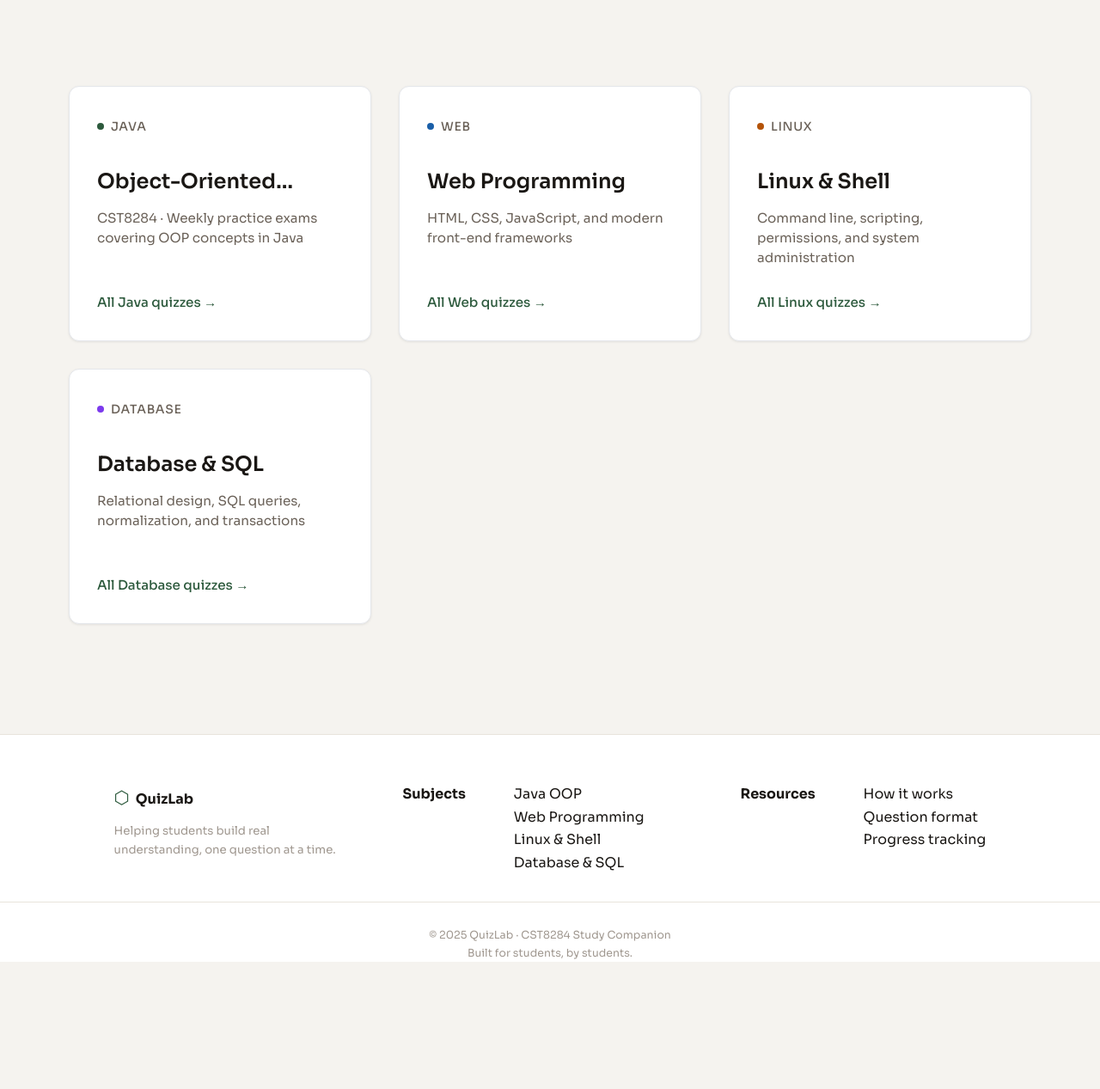
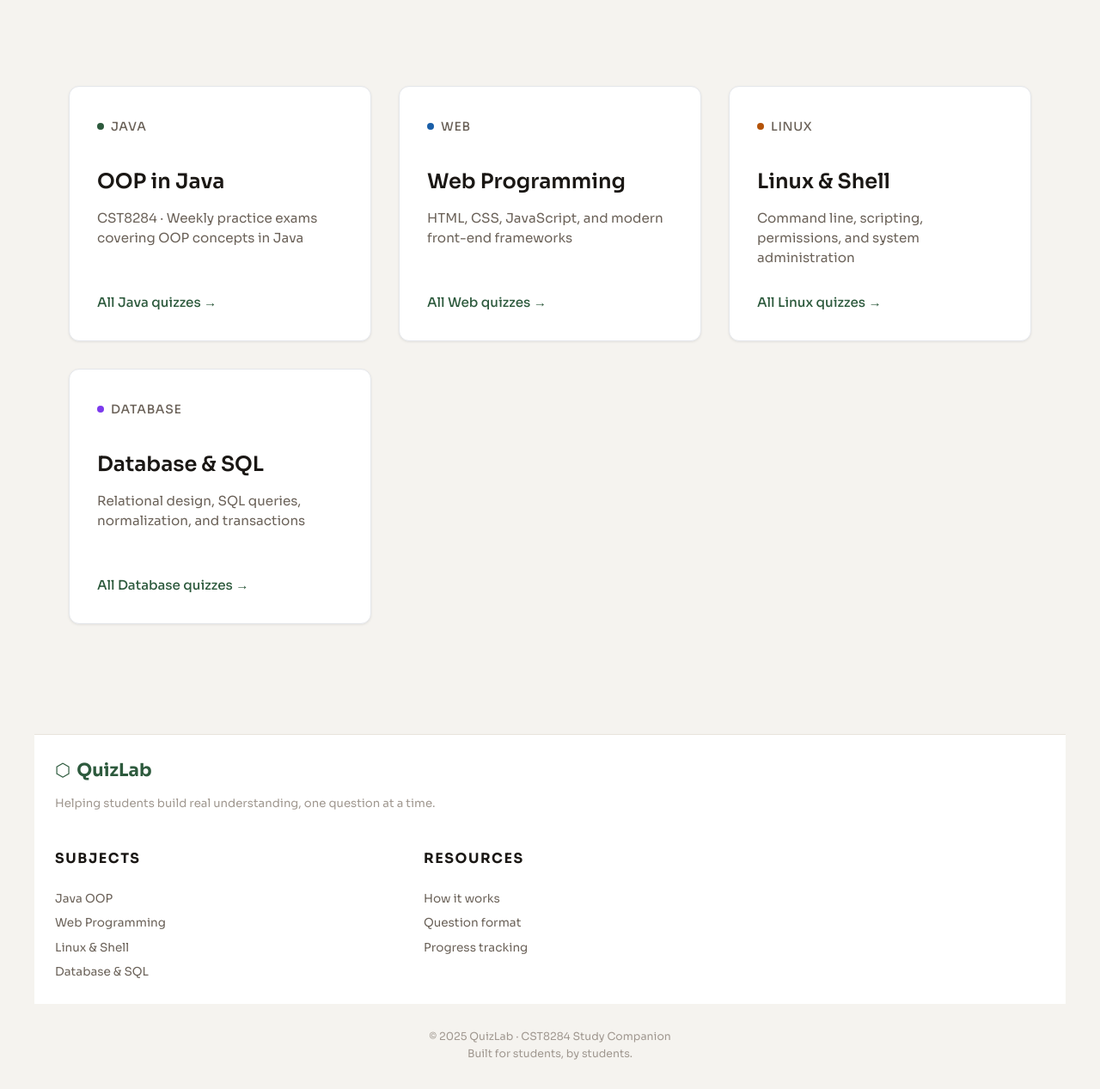
Before and after one commit to chinkitsune/quiz-app, a Node server app: page / in a window 1280 px wide. Shown: the part 509-1776 px from the top of the page at 86% size. Before the commit the page ends 1628 px from the top, so only its background shows below. Run offline with Node 20, Linux system fonts and the light colour scheme.

Commit message:
before modify the footer pug

```diff
--- a/public/css/styles.css
+++ b/public/css/styles.css
@@ -1,5 +1,5 @@
 /* ============================================================
-   index.css  –  QuizLab index page styles
+   layout.css  –  QuizLab index page styles
    Shares the same design tokens as the quiz pages.
    ============================================================ */
 
@@ -54,10 +54,18 @@ ul { list-style: none; }
 img { display: block; max-width: 100%; }
 button { cursor: pointer; font-family: var(--font-body); }
 
+
+body {
+  padding-top: var(--nav-h); /* 64px */
+}
+
 /* ── Navbar ─────────────────────────────────────────────────────────────── */
+
 .navbar {
-  position: sticky;
+  position: fixed;  /* Change from sticky to fixed */
   top: 0;
+  left: 0;
+  right: 0;         /* Span full width */
   z-index: 200;
   height: var(--nav-h);
   background: rgba(245, 243, 239, 0.92);
@@ -315,57 +323,84 @@ button { cursor: pointer; font-family: var(--font-body); }
 .site-footer {
   background: var(--surface);
   border-top: 1px solid var(--border);
-  padding: 56px 24px 32px;
+  padding: 24px;
   display: flex;
-  justify-content: center;
+  flex-wrap: wrap;
+  justify-content: space-between;
+  align-items: center;
+  gap: 40px;  /* Adjust this value to your preference */
+  margin-bottom: 30px;
+
+  max-width: 1200px;
+  margin: 0 auto;
 }
 
-.footer-brand {
-  max-width: 280px;
+.footer-brand{
+  flex-basis: 100%;
+}
 
-}
 .footer-logo-icon {
   color: var(--accent);
   font-size: 1.3rem;
   margin-right: 7px;
 }
 .footer-logo-text {
-  font-size: 1rem;
+  font-size:  1.3rem;
   font-weight: 700;
-  color: var(--text-primary);
+  color: var(--accent);
+
 }
 .footer-tagline {
   font-size: 0.83rem;
   color: var(--text-muted);
   margin-top: 10px;
   line-height: 1.65;
+
 }
 
+
 .footer-nav {
-  display: flex;
-  gap: 56px;
+  display: grid;
+  grid-template-columns: 1fr 1fr;
+  gap: 300px;
+
 }
+
 .footer-nav-group h4.footer-nav-title {
-  font-size: 0.72rem;
+  font-size: 1rem;
   font-weight: 700;
   letter-spacing: 0.1em;
   text-transform: uppercase;
-  color: var(--text-muted);
-  margin-bottom: 14px;
+  color: var(--text-primary);
+  margin-bottom: 20px;
+
 }
-.footer-nav-group ul { display: flex; flex-direction: column; gap: 8px; }
+.footer-nav-group ul {
+  display: flex;
+  flex-direction: column;
+  gap:2px;
+
+}
+
+
 .footer-nav-group a {
   font-size: 0.85rem;
   color: var(--text-secondary);
   transition: color 0.15s;
 }
-.footer-nav-group a:hover { color: var(--accent); }
+.footer-nav-group a:hover {
+  color: var(--accent);
+}
+
+
+
 
 .footer-bottom {
-  background-color: var(--surface);
+  background-color: var(--bg);
   padding-top: 28px;
-  border-top: 1px solid var(--border);
+
   text-align: center ;
+  margin-bottom: 30px;
 }
 .footer-bottom p {
   font-size: 0.78rem;
@@ -374,6 +409,7 @@ button { cursor: pointer; font-family: var(--font-body); }
 }
 
 /* ── Back to Top ─────────────────────────────────────────────────────────── */
+/*
 .back-to-top {
   position: fixed;
   bottom: 28px;
@@ -399,19 +435,33 @@ button { cursor: pointer; font-family: var(--font-body); }
   transform: translateY(0);
   pointer-events: all;
 }
-.back-to-top:hover { background: var(--accent-hover); transform: translateY(-2px); }
+.back-to-top:hover {
+  background: var(--accent-hover);
+  transform: translateY(-2px);
+}
+*/
 
 /* ── Responsive ─────────────────────────────────────────────────────────── */
 @media (max-width: 900px) {
-  .nav-links { display: none; }
-  .hamburger { display: flex; }
+  .nav-links {
+    display: none;
+  }
+  .hamburger {
+    display: flex;
+  }
 
-  .footer-inner { grid-template-columns: 1fr; gap: 36px; }
-  .footer-nav { flex-wrap: wrap; gap: 36px; }
+  .footer-inner {
+    grid-template-columns: 1fr;
+    gap: 36px; }
+  .footer-nav {
+    flex-wrap: wrap;
+    gap: 36px; }
 }
 
 @media (max-width: 640px) {
-  .main-content { padding: 0 16px 60px; }
+  .main-content {
+    padding: 0 16px 60px;
+  }
   .hero { padding: 48px 0 40px; }
   .hero-title { font-size: 2rem; }
   .cards-grid { grid-template-columns: 1fr; }
--- a/routes/homeRouter.js
+++ b/routes/homeRouter.js
@@ -8,7 +8,7 @@ const subjects = [
   {
     id: 'java',
     name: 'Java',
-    title: 'Object-Oriented Programming',
+    title: 'OOP in Java',
     description: 'CST8284 · Weekly practice exams covering OOP concepts in Java'
   },
   {
--- a/views/includes/footer.pug
+++ b/views/includes/footer.pug
@@ -1,6 +1,6 @@
 footer
     .site-footer
-        .footer-inner
+
         .footer-brand
             span.footer-logo-icon ⬡
             span.footer-logo-text QuizLab
@@ -8,25 +8,25 @@ footer
 
         nav.footer-nav
             .footer-nav-group
-            h4.footer-nav-title Subjects
-            ul
-                li: a(href='#java') Java OOP
-                li: a(href='#web') Web Programming
-                li: a(href='#linux') Linux & Shell
-                li: a(href='#database') Database & SQL
+                h4.footer-nav-title Subjects
+                ul
+                    li: a(href='#java') Java OOP
+                    li: a(href='#web') Web Programming
+                    li: a(href='#linux') Linux & Shell
+                    li: a(href='#database') Database & SQL
 
             .footer-nav-group
-            h4.footer-nav-title Resources
-            ul
-                li: a(href='#') How it works
-                li: a(href='#') Question format
-                li: a(href='#') Progress tracking
+                h4.footer-nav-title Resources
+                ul
+                    li: a(href='#') How it works
+                    li: a(href='#') Question format
+                    li: a(href='#') Progress tracking
 
     .footer-bottom
         p © 2025 QuizLab · CST8284 Study Companion
         p.footer-note Built for students, by students.
 
-    //- ── Back to Top ─────────────────────────────────────────────────────────
-    button.back-to-top(id='back-to-top' aria-label='Back to top')
-        svg(xmlns='http://www.w3.org/2000/svg' width='18' height='18' viewBox='0 0 24 24' fill='none' stroke='currentColor' stroke-width='2.5' stroke-linecap='round' stroke-linejoin='round')
-        polyline(points='18 15 12 9 6 15')
+    //- //- ── Back to Top ─────────────────────────────────────────────────────────
+    //- button.back-to-top(id='back-to-top' aria-label='Back to top')
+    //-     svg(xmlns='http://www.w3.org/2000/svg' width='18' height='18' viewBox='0 0 24 24' fill='none' stroke='currentColor' stroke-width='2.5' stroke-linecap='round' stroke-linejoin='round')
+    //-     polyline(points='18 15 12 9 6 15')
```
